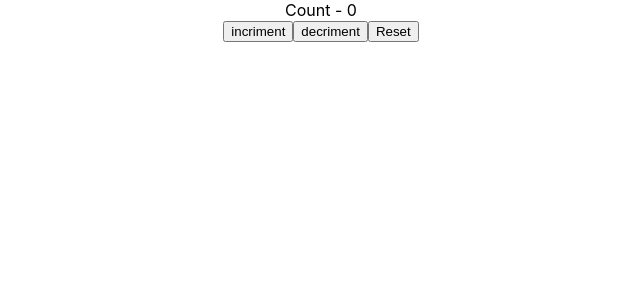
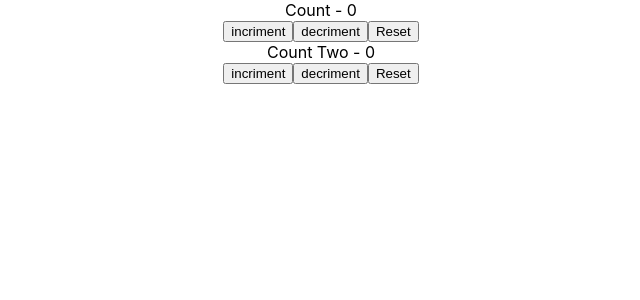
Before and after one commit to tashfeennaveed/React-test-app, a React (Create React App) app: page / in a window 1280 px wide. Shown: the top 300 px of the page, without its empty margins (319-959 px from the left). Built offline with nearby package versions, Linux system fonts and the light colour scheme.

Commit message:
65.useReducer with useContext

```diff
--- a/src/App.js
+++ b/src/App.js
@@ -2,7 +2,7 @@
 
 import React from 'react';
 import './App.css';
-import CounterReducer from './CounterReducer';
+import CounterReducer3 from './components/CounterReducer3';
 //import CompE from './components/CompE';
 ////import MouseContainer from './components/MouseContainer';
 //import { UserProvider } from './components/UserContext';
@@ -21,7 +21,7 @@ function App() {
     <div className="App">
       {/* <Navbar/> */}
 
-     <CounterReducer></CounterReducer>
+     <CounterReducer3/>
 
 
 
--- /dev/null
+++ b/src/components/CounterReducer3.js
@@ -0,0 +1,37 @@
+import React , {useReducer}from 'react'
+
+const initialstate = 0
+const reducer = (state, action) => {
+    switch(action) {
+        case 'incriment':
+        return state +1
+        case 'decriment':
+        return state -1
+        case 'Reset':
+        return initialstate
+        default:
+        return state
+    }
+}
+
+function CounterReducer3() {
+   const [count,dispatch]= useReducer(reducer, initialstate)
+   const [countTwo,dispatchTwo]= useReducer(reducer, initialstate)
+
+    return (
+        <div>
+            <div>Count - {count}</div>
+            <button onClick={() => dispatch('incriment')} >incriment</button>
+            <button onClick={() => dispatch('decriment')}>decriment</button>
+            <button onClick={() => dispatch('Reset')}>Reset</button>
+            <div>
+            <div>Count Two - {countTwo}</div>
+            <button onClick={() => dispatchTwo('incriment')} >incriment</button>
+            <button onClick={() => dispatchTwo('decriment')}>decriment</button>
+            <button onClick={() => dispatchTwo('Reset')}>Reset</button>
+        </div>
+        </div>
+    )
+}
+
+export default CounterReducer3
```
Also changed, not shown: src/components/CounterReducer2.js (added, +45 -0 lines).
